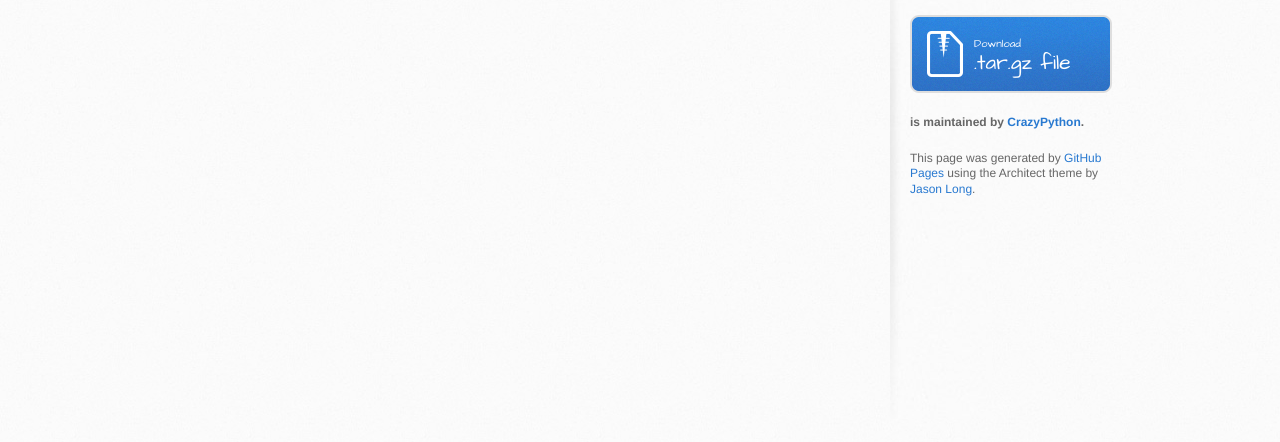
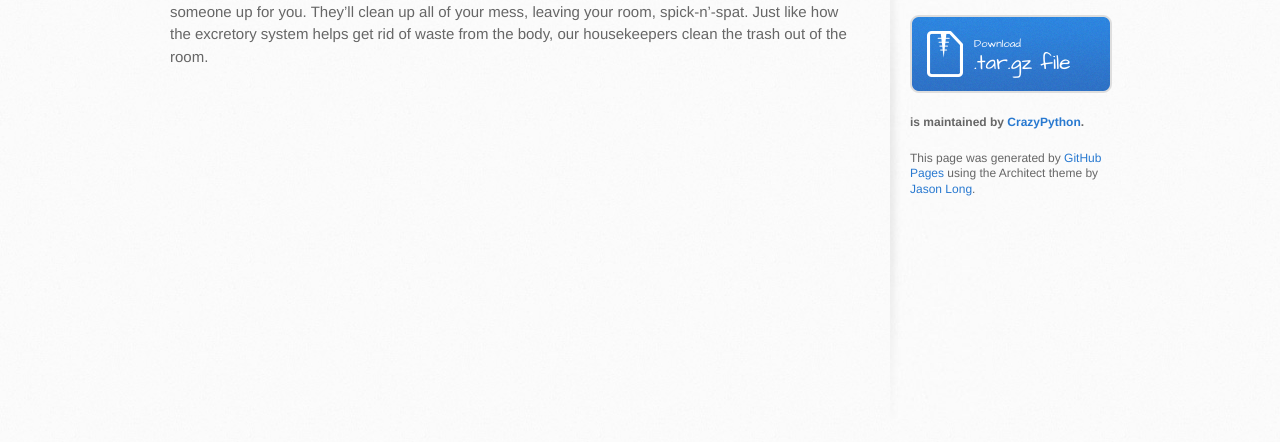
Before and after one commit to CrazyPython/cell-hotel-project, a plain HTML site: page excretory.html in a window 1280 px wide. Shown: the part 389-831 px from the top of the page. Drawn offline with Linux system fonts and the light colour scheme.

Commit message:
Update excretory.html

```diff
--- a/excretory.html
+++ b/excretory.html
@@ -30,7 +30,7 @@
         <section id="main-content">
           <h1>
 <a id="an-oasis-of-homeostasis" class="anchor" href="#an-oasis-of-homeostasis" aria-hidden="true"><span aria-hidden="true" class="octicon octicon-link"></span></a>Excretory title</h1>
-<p></p>
+<p>Our house keepers are ready to clean your room, at any time! Just give us a call, and we’ll send someone up for you. They’ll clean up all of your mess, leaving your room, spick-n’-spat. Just like how the excretory system helps get rid of waste from the body, our housekeepers clean the trash out of the room.</p>
         </section>
 
         <aside id="sidebar">
```
